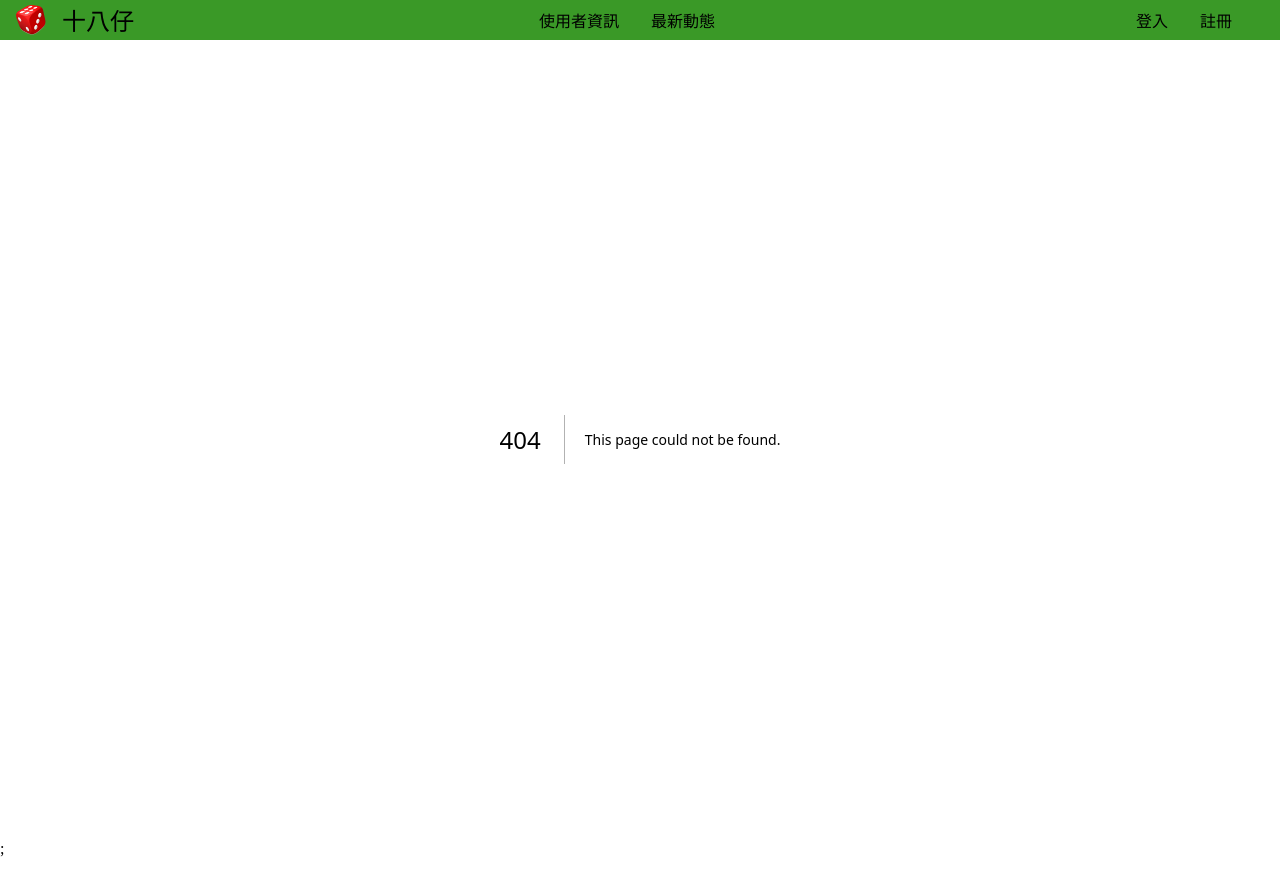
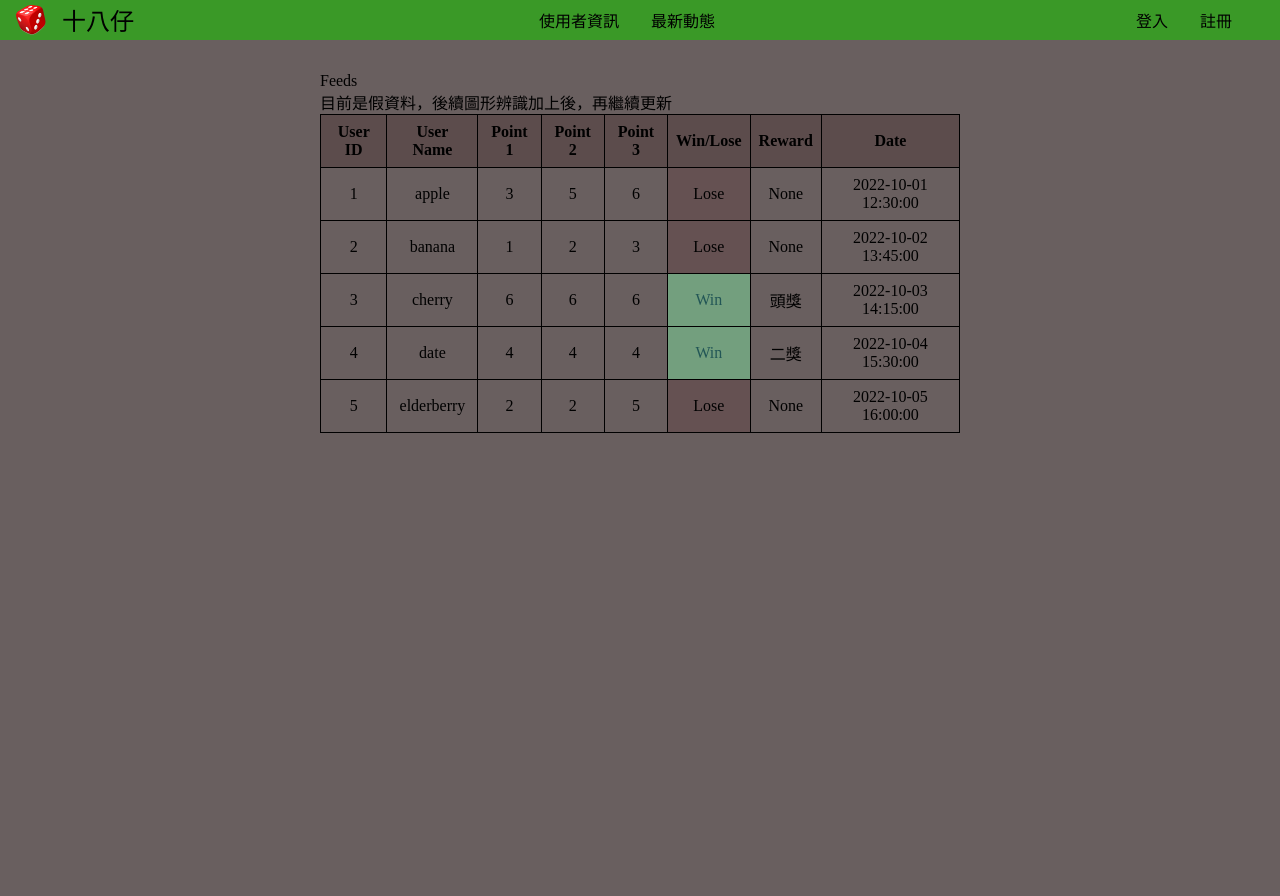
Before and after one commit to DickLan/dice-react, a Next.js app: page /feeds in a window 1280 px wide. Before the commit this address had no page. Shown: the top 896 px of the page. Before the commit the page ends 858 px from the top, so only its background shows below. Built offline with nearby package versions, Linux system fonts and the light colour scheme.

Commit message:
add feeds page view

```diff
--- /dev/null
+++ b/pages/feeds/feeds.module.css
@@ -0,0 +1,30 @@
+.feeds-table {
+  width: 100%;
+  border-collapse: collapse;
+  /* color: aqua; */
+}
+
+.feeds-table,
+.feeds-th,
+.feeds-td {
+  border: 1px solid black;
+  padding: 8px;
+  text-align: center;
+}
+
+.feeds-th {
+  background-color: #5c4c4c;
+}
+
+/* tr:nth-child(even) {
+  background-color: #f9f9f9;
+} */
+
+.win {
+  color: rgb(34, 86, 86);
+  background-color: #739f7e;
+}
+
+.lose {
+  background-color: #655152;
+}
--- /dev/null
+++ b/pages/feeds/index.tsx
@@ -0,0 +1,112 @@
+// 先用假資料 設計版面
+// 後續能夠圖像辨識骰子點數時，再來建 db 相關流程
+import styles from "@/pages/feeds/feeds.module.css";
+
+type Feed = {
+  userId: number;
+  userName: string;
+  point1: number;
+  point2: number;
+  point3: number;
+  isWin: boolean;
+  reward: string;
+  date: string;
+};
+
+const feeds: Feed[] = [
+  {
+    userId: 1,
+    userName: "apple",
+    point1: 3,
+    point2: 5,
+    point3: 6,
+    isWin: false,
+    date: "2022-10-01 12:30:00",
+    reward: "None",
+  },
+  {
+    userId: 2,
+    userName: "banana",
+    point1: 1,
+    point2: 2,
+    point3: 3,
+    isWin: false,
+    date: "2022-10-02 13:45:00",
+    reward: "None",
+  },
+  {
+    userId: 3,
+    userName: "cherry",
+    point1: 6,
+    point2: 6,
+    point3: 6,
+    isWin: true,
+    date: "2022-10-03 14:15:00",
+    reward: "頭獎",
+  },
+  {
+    userId: 4,
+    userName: "date",
+    point1: 4,
+    point2: 4,
+    point3: 4,
+    isWin: true,
+    date: "2022-10-04 15:30:00",
+    reward: "二獎",
+  },
+  {
+    userId: 5,
+    userName: "elderberry",
+    point1: 2,
+    point2: 2,
+    point3: 5,
+    isWin: false,
+    date: "2022-10-05 16:00:00",
+    reward: "None",
+  },
+];
+
+export default function Feeds() {
+  return (
+    <>
+      <div className="container-outside">
+        <div className="container">
+          <div>Feeds</div>
+          <span>目前是假資料，後續圖形辨識加上後，再繼續更新</span>
+          <table className={styles["feeds-table"]}>
+            <tr>
+              <th className={styles["feeds-th"]}>User ID</th>
+              <th className={styles["feeds-th"]}>User Name</th>
+              <th className={styles["feeds-th"]}>Point 1</th>
+              <th className={styles["feeds-th"]}>Point 2</th>
+              <th className={styles["feeds-th"]}>Point 3</th>
+              <th className={styles["feeds-th"]}>Win/Lose</th>
+              <th className={styles["feeds-th"]}>Reward</th>
+              <th className={styles["feeds-th"]}>Date</th>
+            </tr>
+            {feeds.map((feed) => {
+              return (
+                <>
+                  <tr>
+                    <td className={styles["feeds-td"]}>{feed.userId}</td>
+                    <td className={styles["feeds-td"]}>{feed.userName}</td>
+                    <td className={styles["feeds-td"]}>{feed.point1}</td>
+                    <td className={styles["feeds-td"]}>{feed.point2}</td>
+                    <td className={styles["feeds-td"]}>{feed.point3}</td>
+                    <td
+                      className={`${styles["feeds-td"]} ${feed.isWin ? styles["win"] : styles["lose"]}`}
+                    >
+                      {feed.isWin ? "Win" : "Lose"}
+                    </td>
+                    <td className={styles["feeds-td"]}>{feed.reward}</td>
+                    <td className={styles["feeds-td"]}>{feed.date}</td>
+                  </tr>
+                </>
+              );
+            })}
+          </table>
+        </div>
+      </div>
+    </>
+  );
+}
```
Also changed, not shown: pages/users/[...userId].tsx (+7 -1 lines).
